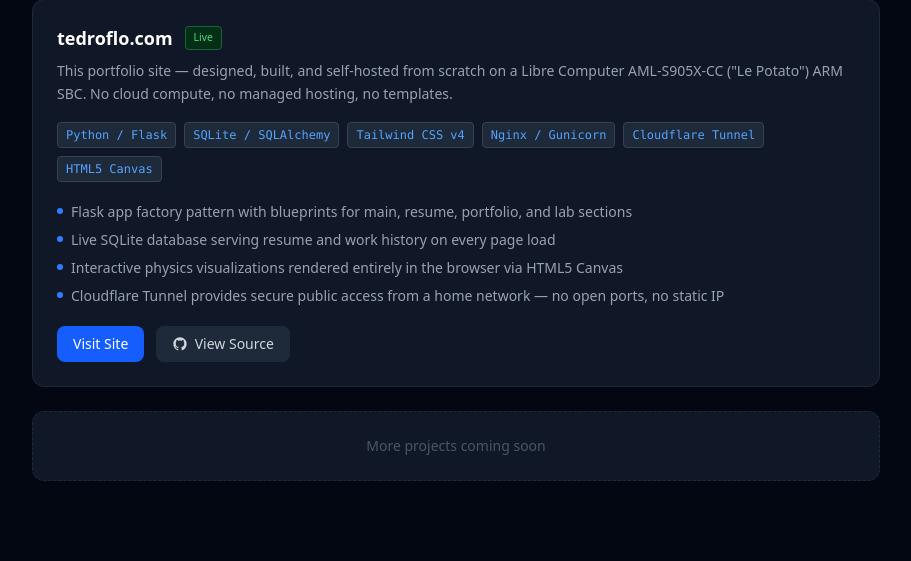
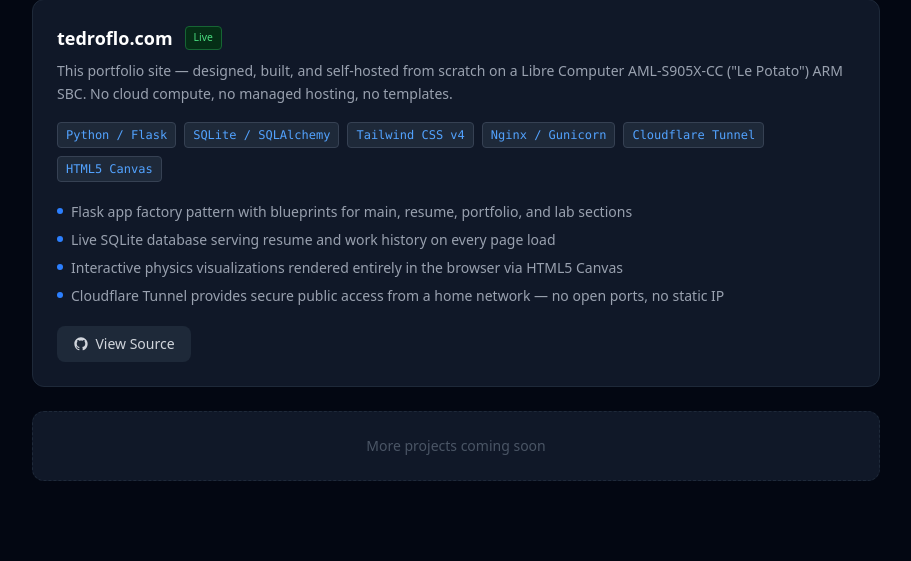
Before and after one commit to djjazzy/tedroflo-portfolio, a Flask app: page /portfolio/se in a window 1280 px wide. Shown: the part 314-875 px from the top of the page, without its empty margins (184-1095 px from the left). Run offline with Flask 3, Linux system fonts and the light colour scheme; style sheets or scripts are compiled from the project's sources.

Commit message:
se: remove redundant Visit Site button
User is already on the site — only View Source link needed.

Co-Authored-By: Claude Sonnet 4.6 <noreply@anthropic.com>

```diff
--- a/app/templates/portfolio/se.html
+++ b/app/templates/portfolio/se.html
@@ -63,10 +63,6 @@
                         </li>
                     </ul>
                     <div style="display:flex; gap:0.75rem;">
-                        <a href="https://tedroflo.com" target="_blank" rel="noopener noreferrer"
-                           class="px-4 py-2 bg-blue-600 hover:bg-blue-500 text-white rounded-lg text-sm font-medium transition-colors">
-                            Visit Site
-                        </a>
                         <a href="https://github.com/djjazzy/tedroflo-portfolio" target="_blank" rel="noopener noreferrer"
                            style="display:flex; align-items:center; gap:0.4rem;"
                            class="px-4 py-2 bg-gray-800 hover:bg-gray-700 text-gray-300 rounded-lg text-sm font-medium transition-colors">
```
